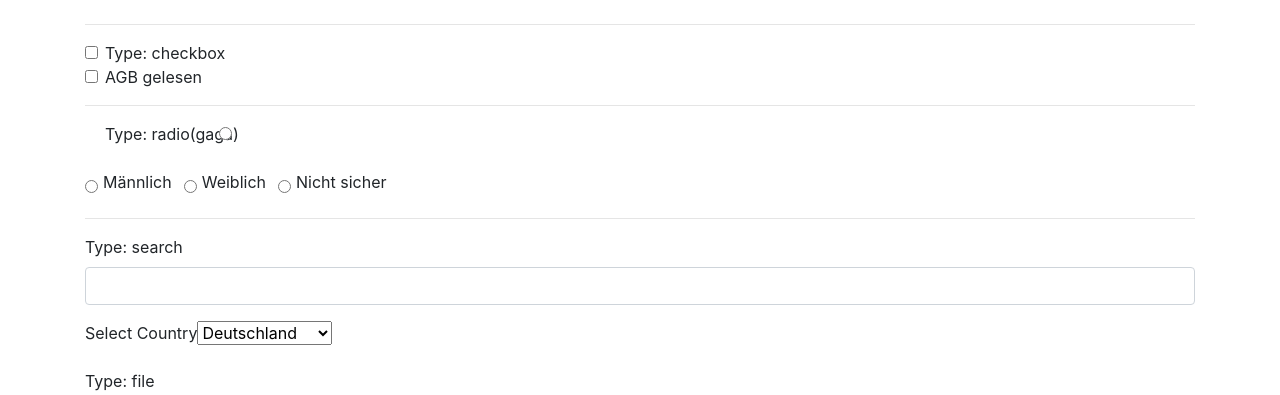
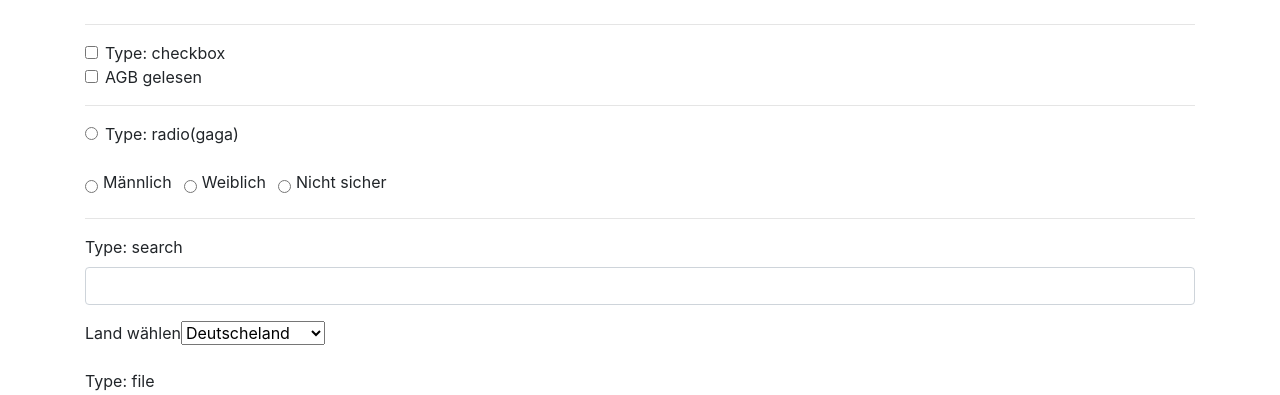
Before and after one commit to oje-edu/next-l06c-blog, a Next.js app: page /exercises/html/tag5/alleFormulare in a window 1280 px wide. Shown: the part 988-1383 px from the top of the page. Built offline with nearby package versions, Linux system fonts and the light colour scheme.

Commit message:
edited form action on day 5 alleFormulare also fixed a typo

```diff
--- a/pages/exercises/html/tag5/alleFormulare.tsx
+++ b/pages/exercises/html/tag5/alleFormulare.tsx
@@ -4,7 +4,7 @@ export default function AlleFormulare() {
     <div className="container">
       <h5>Alle Formularfelder</h5>
       <div className="customForm">
-        <form action="mailer/contact.php" method="POST">
+        <form action="/api/demoKontakt" method="POST">
           <div className="form-group">
             <label htmlFor="input-text" className="form-label">
               Type: text
@@ -184,15 +184,15 @@ export default function AlleFormulare() {
 
           <div className="form-group">
             <div className="form-check">
-              <label className="form-radio-label" htmlFor="input-radio">
-                Type: radio(gaga)
-              </label>
               <input
                 type="radio"
                 className="form-check-input"
                 name="radio"
                 id="input-radio"
               />
+              <label className="form-radio-label" htmlFor="input-radio">
+                Type: radio(gaga)
+              </label>
             </div>
           </div>
           <div className="form-group">
@@ -250,10 +250,10 @@ export default function AlleFormulare() {
           </div>
 
           <div className="form-group">
-            <label htmlFor="select-country">Select Country</label>
+            <label htmlFor="select-country">Land wählen</label>
             <select name="country" id="select-country" className="form-select">
               <optgroup label="Europa">
-                <option value="de">Deutschland</option>
+                <option value="de">Deutscheland</option>
                 <option value="at">Austria</option>
                 <option value="nl">Tulpen</option>
               </optgroup>
```
